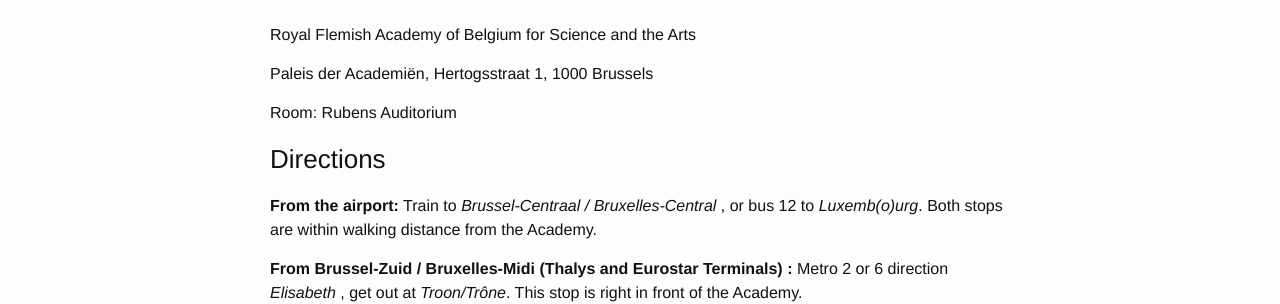
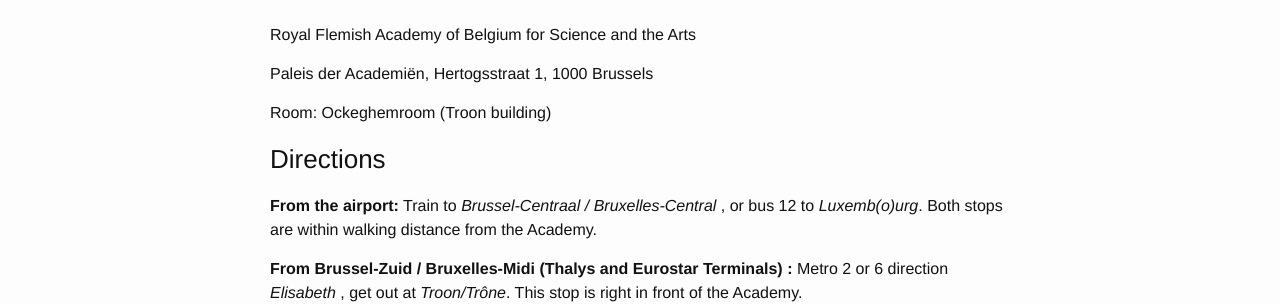
Before and after one commit to socphilinfo/socphilinfo.github.io, a Jekyll site: the page built from workshops/wpi9/travel.md, in a window 1280 px wide. Shown: the part 445-749 px from the top of the page. Built offline with Jekyll 4.4.1, drawn with Linux system fonts in a browser that asks for light colours.

Commit message:
update room

```diff
--- a/workshops/wpi9/travel.md
+++ b/workshops/wpi9/travel.md
@@ -17,7 +17,7 @@ Royal Flemish Academy of Belgium for Science and the Arts
 
 Paleis der Academiën, Hertogsstraat 1, 1000 Brussels
 
-Room: Rubens Auditorium
+Room: Ockeghemroom (Troon building)
 
 ### Directions
 
```
Also changed, not shown: workshops/wpi9/home.md (+2 -0 lines).
